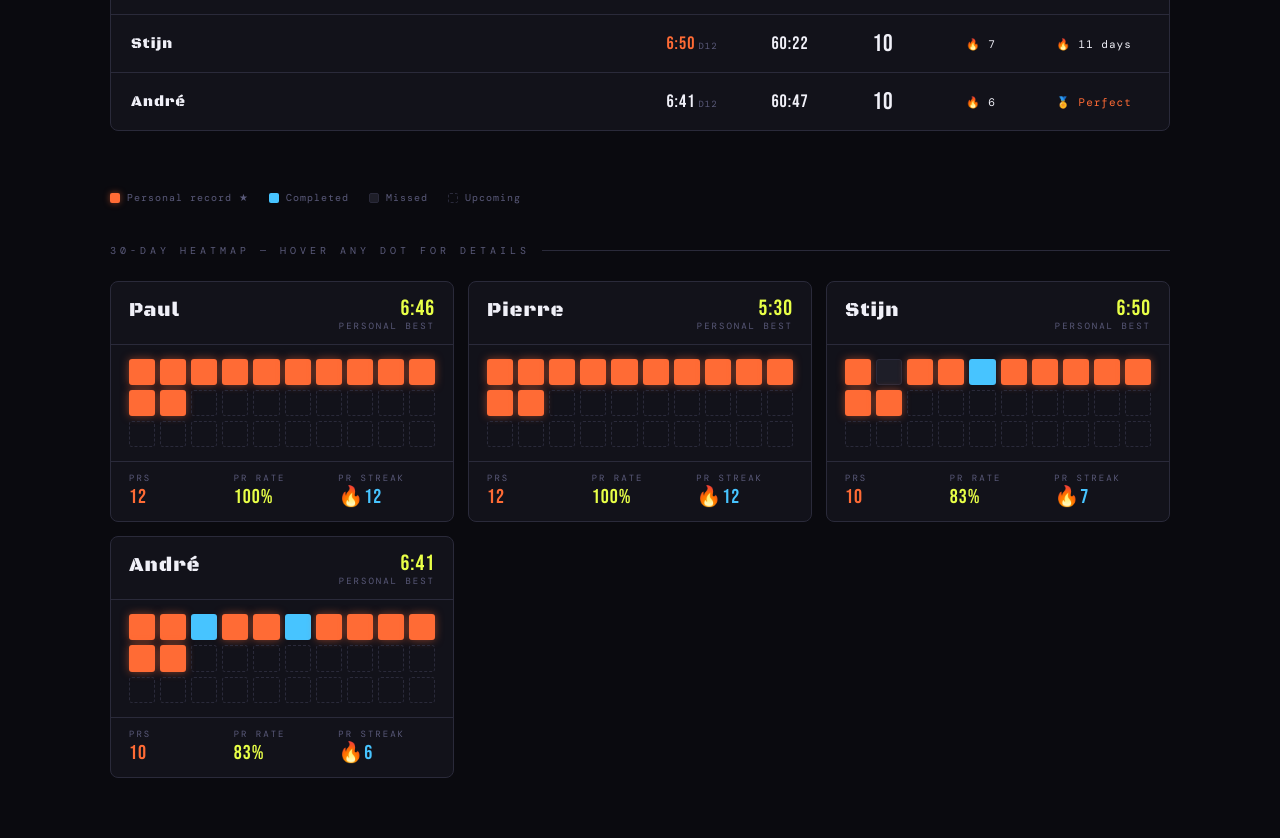
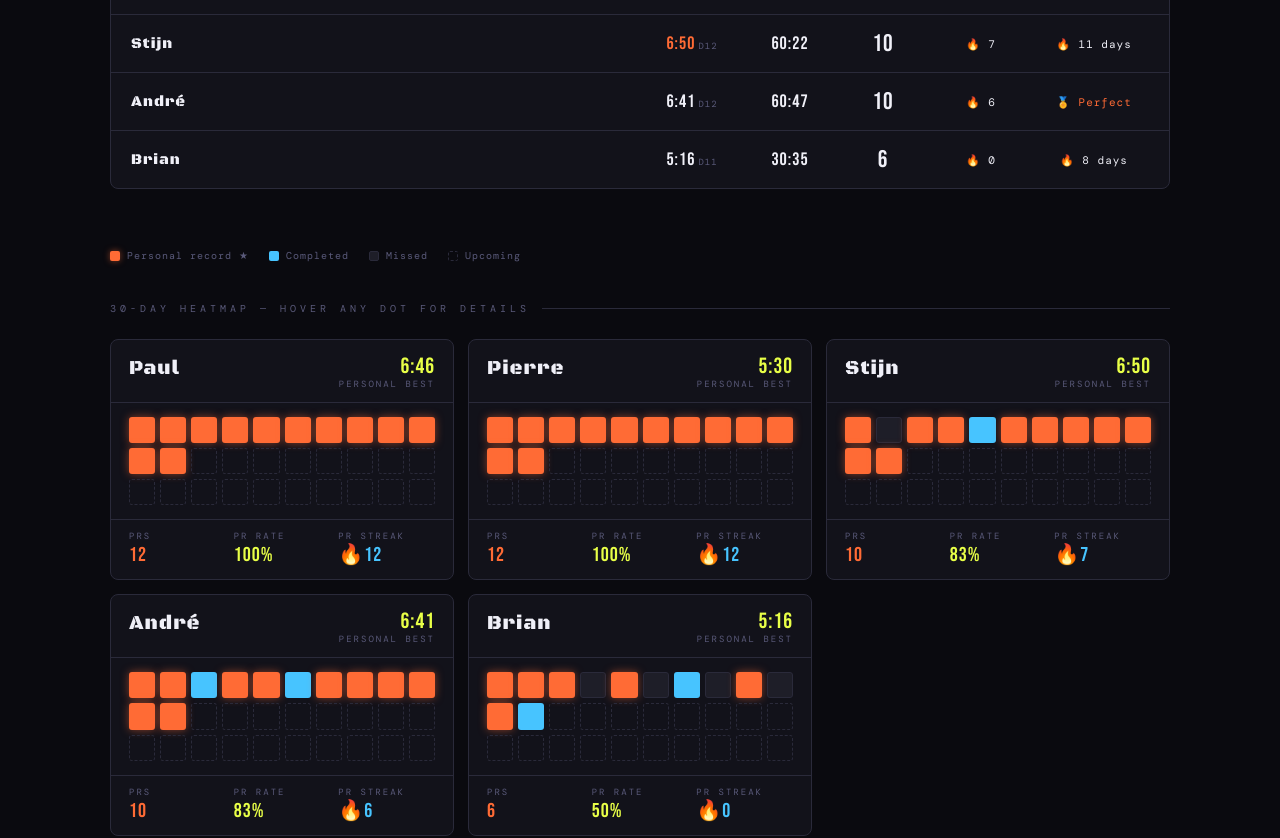
Before and after one commit to web-tailor/planking-challenge, a Nuxt app: page / in a window 1280 px wide. Shown: the part 1140-1978 px from the top of the page. Built offline with nearby package versions, Linux system fonts and the light colour scheme.

Commit message:
readded brian

```diff
--- a/composables/usePlankData.ts
+++ b/composables/usePlankData.ts
@@ -27,6 +27,7 @@ const RAW: Record<string, { joinDay?: number; times: string[] }> = {
   André:  { times: ['4:00', '4:02', '2:45', '4:30', '4:49', '4:20', '5:10', '5:30', '6:00', '6:20', '6:40', '6:41'] },
   Pierre: { times: ['3:00', '3:30', '3:40', '3:50', '4:00', '4:15', '4:23', '4:30', '4:45', '4:50', '5:25', '5:30'] },
   Paul:   { times: ['1:49', '3:30', '3:40', '4:00', '5:02', '5:30', '6:03', '6:10', '6:15', '6:20', '6:30', '6:46'] },
+  Brian:  { times: ['3:05', '3:15', '3:26', '0:00', '4:06', '0:00', '2:11', '0:00', '5:10', '0:00', '5:16', '4:06'] },
 }
 
 export const TOTAL_DAYS = 30
```
